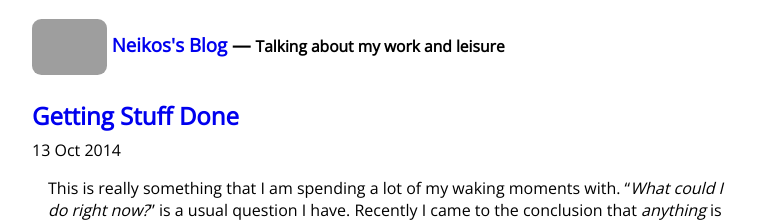
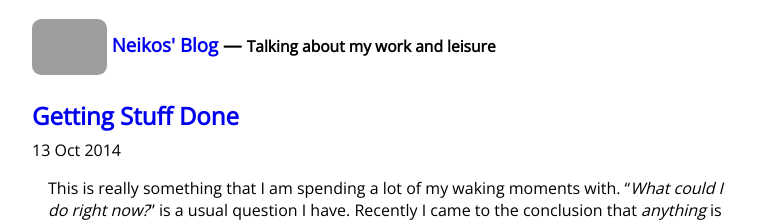
Before and after one commit to TheNeikos/TheNeikos.github.io, a Jekyll site: the page built from index.html, in a window 1280 px wide. Shown: the top 223 px of the page, without its empty margins (258-1019 px from the left). Built offline with Jekyll 4.4.1, drawn with Linux system fonts in a browser that asks for light colours; the list of posts is cut into pages by our own code; grey boxes are pictures that could not be loaded.

Commit message:
Fixed name

```diff
--- a/_config.yml
+++ b/_config.yml
@@ -2,7 +2,7 @@
 permalink:      pretty
 relative_permalinks: true
 
-title:          Neikos's Blog
+title:          Neikos' Blog
 tagline:        Talking about my work and leisure
 description:    Ideas and thoughts I have from tie to time
 url:            http://neikos.me
```
